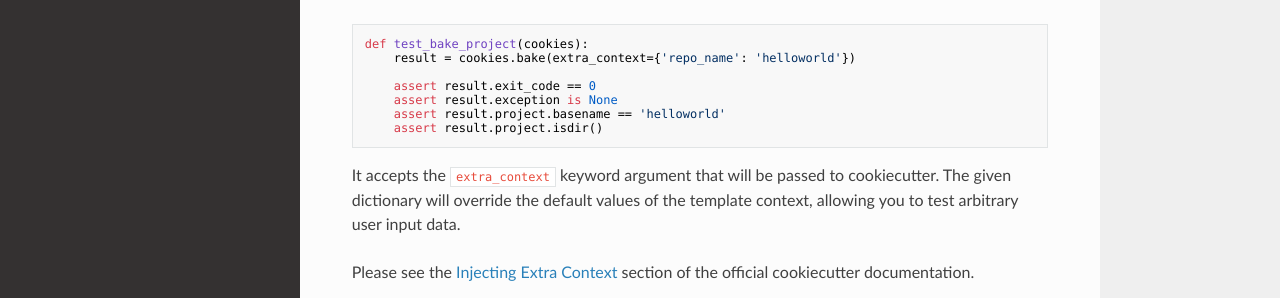
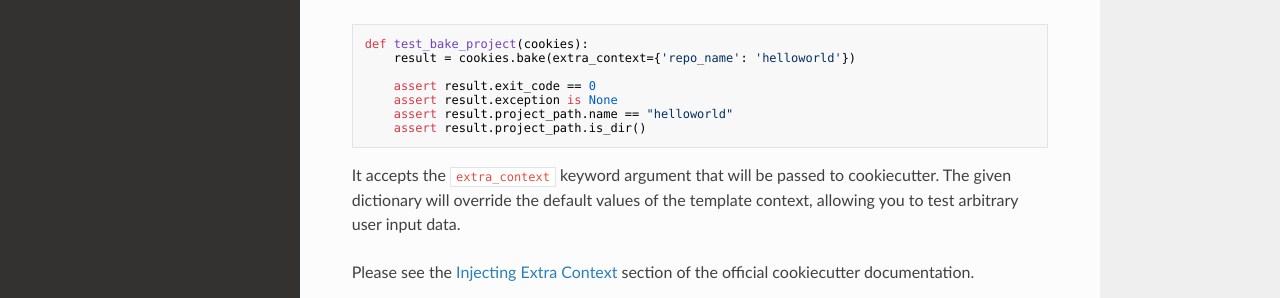
Before and after one commit to hackebrot/pytest-cookies, an MkDocs documentation site: the page built from docs/getting_started.md, in a window 1280 px wide. Shown: the part 423-721 px from the top of the page. Built offline with MkDocs 1.6.1, drawn with Linux system fonts in a browser that asks for light colours; nearby versions of some CDN libraries; old or Windows-style settings are respelled for this version of MkDocs.

Commit message:
Remove depreciation warning when printing Result object.
Adjust tests for depreciation of Result.project.

````diff
--- a/docs/getting_started.md
+++ b/docs/getting_started.md
@@ -24,8 +24,8 @@ def test_bake_project(cookies):
 
     assert result.exit_code == 0
     assert result.exception is None
-    assert result.project.basename == 'helloworld'
-    assert result.project.isdir()
+    assert result.project_path.name == "helloworld"
+    assert result.project_path.is_dir()
 ```
 
 It accepts the ``extra_context`` keyword argument that will be
````
Also changed, not shown: 2 other files.
